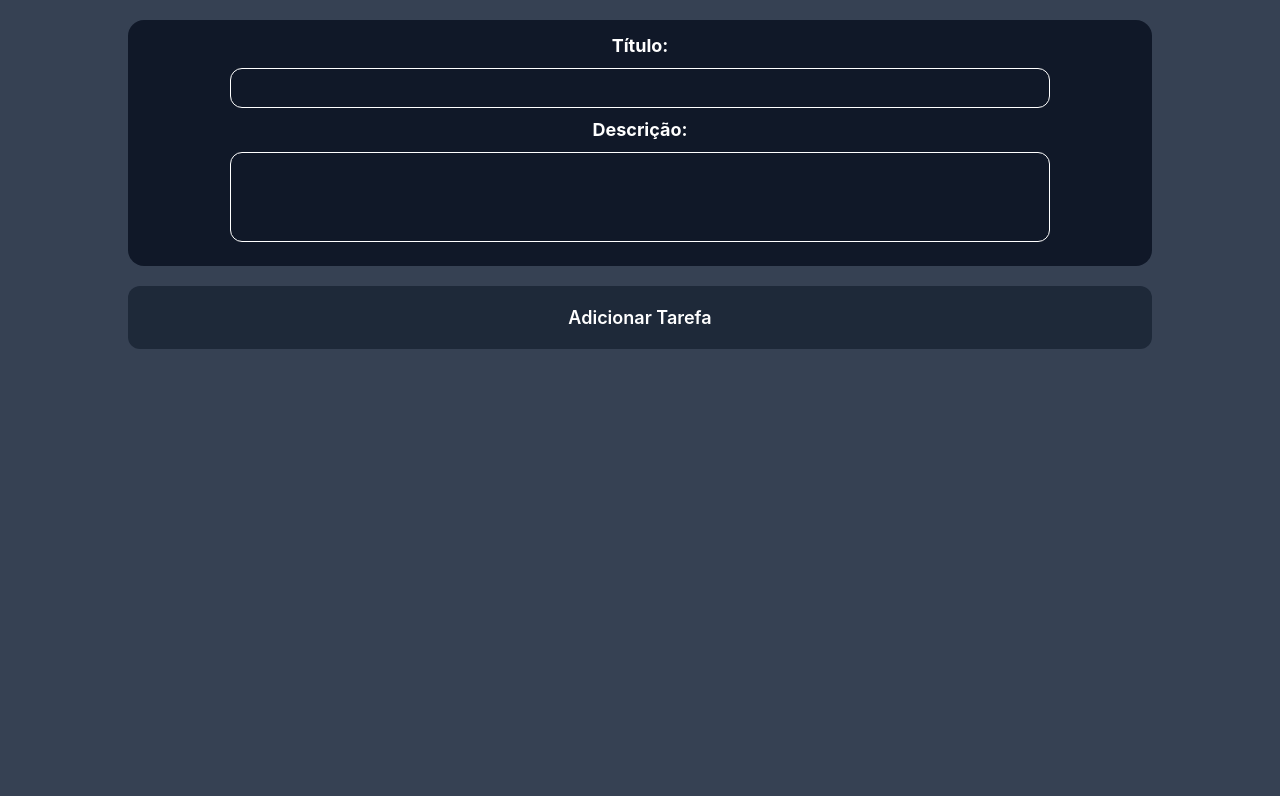
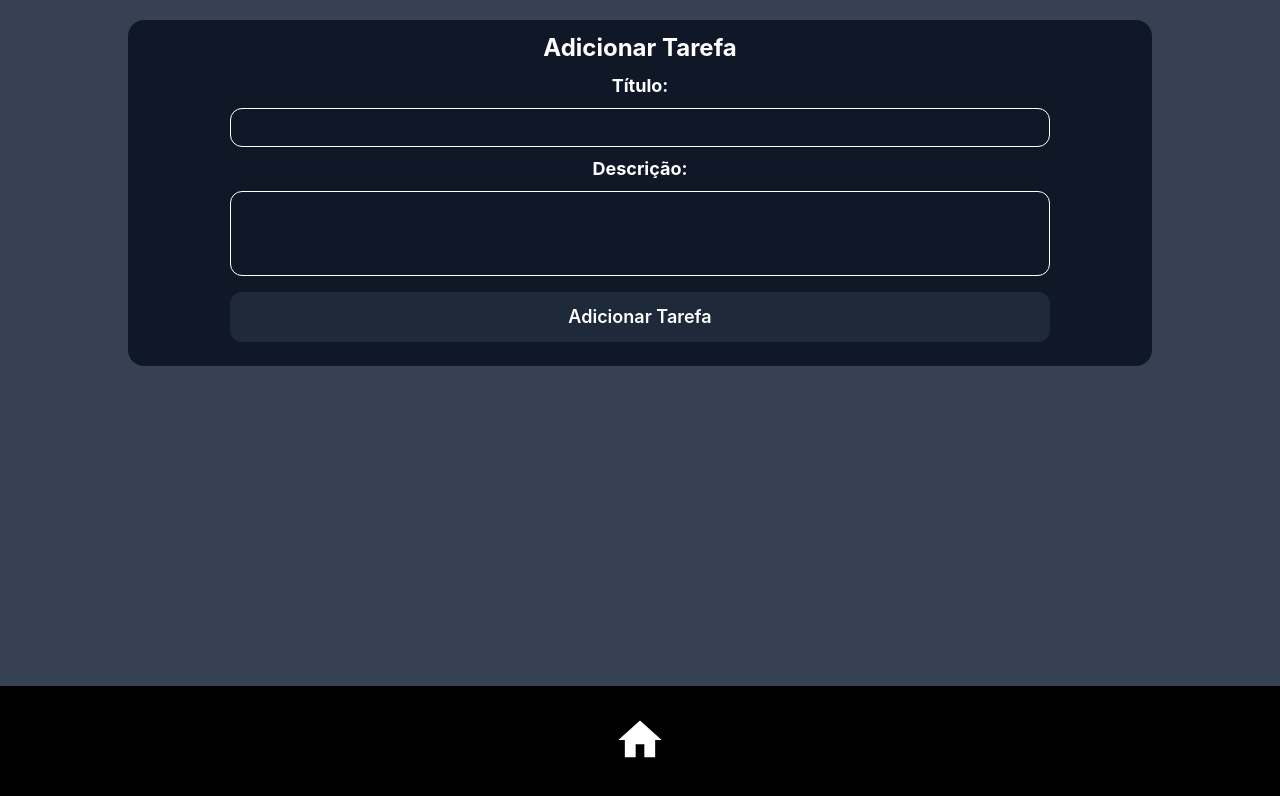
Before and after one commit to LIKITO1/One-Objective, a React (Vite) app: page /list/1 in a window 1280 px wide. Shown: the top 796 px of the page. Built offline with nearby package versions, Linux system fonts and the light colour scheme; no server answers.

Commit message:
Adicionando menu na pagina de criar tarefa

```diff
--- a/src/components/layouts/AddTask.tsx
+++ b/src/components/layouts/AddTask.tsx
@@ -1,11 +1,29 @@
 import TextareaAutoSize from "react-textarea-autosize"
+import MenuBoard from "./MenuBoard"
+import {useParams} from "react-router-dom"
+import {useEffect,useState} from "react"
+import {addTask} from "../../services/taskService.ts"
+import type {task} from "../types/TaskType.ts"
 export default function AddTask(){
+    const {id}=useParams()
+    const [title,setTitle]=useState<task>("")
+    const [description,setDescription]=useState<task>("")
+    async function requisitar(){
+        const res=await addTask(id)
+        console.log(res.msg)
+    }
+    useEffect(()=>{
+        requisitar()
+    },[])
     return(
         <div className="w-4/5 bg-gray-900 flex flex-col items-center justify-center pt-3 pb-6 gap-2 rounded-2xl mb-5">
+            <h1 className="font-bold text-2xl">Adicionar Tarefa</h1>
             <label className="font-bold text-lg">Título:</label>
             <input type="text" className="outline-0 border border-white rounded-xl h-10 p-2 w-4/5"/>
             <label className="font-bold text-lg">Descrição:</label>
-            <TextareaAutoSize minRows={3} className="w-4/5 overflow-hidden resize-none border border-white rounded-xl p-2"/>
+            <TextareaAutoSize minRows={3} className="w-4/5 outline-0 overflow-hidden resize-none border border-white rounded-xl p-2"/>
+            <MenuBoard hiddenAdd={true}/>
+            <button className="w-4/5 p-2 bg-gray-800 h-1/6 rounded-xl font-semibold text-lg mt-2" onClick={addTask}>Adicionar Tarefa</button>
         </div>
     )
 }
--- a/src/components/layouts/MenuBoard.tsx
+++ b/src/components/layouts/MenuBoard.tsx
@@ -2,14 +2,17 @@ import HomeIcon from "../icons/HomeIcon"
 import AddIcon from "../icons/AddIcon"
 import {useNavigate} from "react-router-dom"
 type Props={
-    openAddList:()=>void
+    openAddList?:()=>void,
+    hiddenAdd?:boolean
 }
-export default function MenuBoard({openAddList}:Props){
+export default function MenuBoard({openAddList,hiddenAdd}:Props){
     const navigate=useNavigate()
     return(
         <div className="fixed w-full h-1/7 bottom-0 bg-black flex items-center justify-around">
             <HomeIcon onClick={()=>navigate("/home")} className="size-13 text-white"/>
-            <AddIcon className="size-15 text-white" onClick={()=>openAddList}/>
+            {!hiddenAdd&&(
+                <AddIcon className="size-15 text-white" onClick={()=>openAddList}/>
+            )}
         </div>
     )
 }
--- a/src/components/pages/List.tsx
+++ b/src/components/pages/List.tsx
@@ -1,22 +1,8 @@
-import {useParams} from "react-router-dom"
 import AddTask from "../layouts/AddTask"
 export default function List(){
-    const {id}=useParams()
-    async function addTask(){
-        const response=await fetch("https://backend-one-objective.onrender.com/addTask",{
-            method:"POST",
-            headers:{
-                "Content-Type":"application/json"
-            },
-            body:JSON.stringify({id})
-        })
-        const res=await response.json()
-        return res
-    }
     return(
         <div className="bg-gray-700 h-full w-full text-white absolute flex items-center py-5 flex-col">
             <AddTask/>
-            <button className="w-4/5 p-2 bg-gray-800 h-1/12 rounded-xl font-semibold text-lg" onClick={addTask}>Adicionar Tarefa</button>
         </div>
     )
 }
--- /dev/null
+++ b/src/components/types/TaskType.ts
@@ -0,0 +1,5 @@
+type task={
+	title:string,
+	description:string,
+	id:number
+}
--- /dev/null
+++ b/src/services/taskService.ts
@@ -0,0 +1,12 @@
+import type {task} from "../types/TaskType.ts"
+export async function addTask({id,title,description}:task){
+        const response=await fetch("https://backend-one-objective.onrender.com/addTask",{
+            method:"POST",
+            headers:{
+                "Content-Type":"application/json"
+            },
+            body:JSON.stringify({id,title,description})
+        })
+        const res=await response.json()
+        return res
+    }
```
